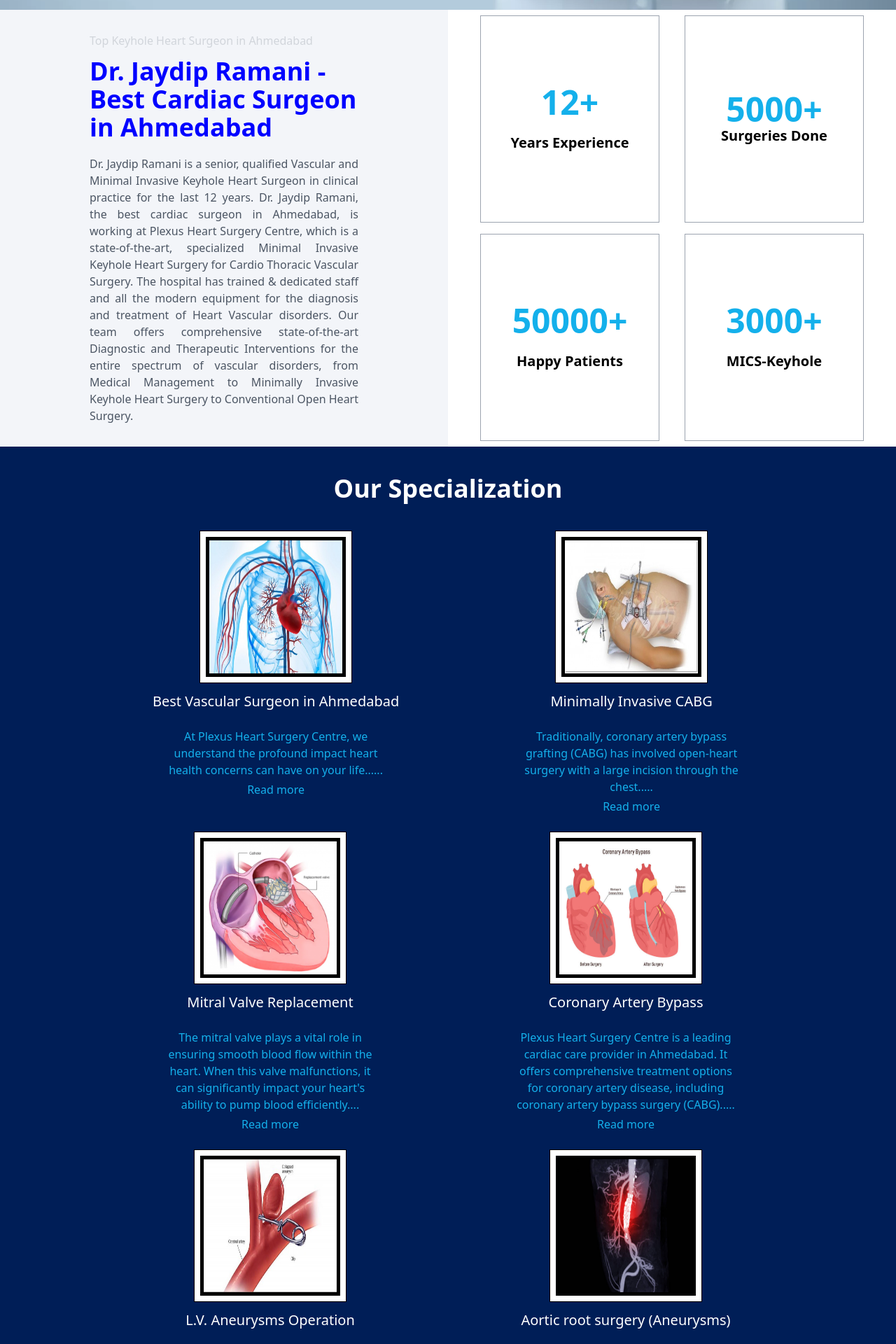
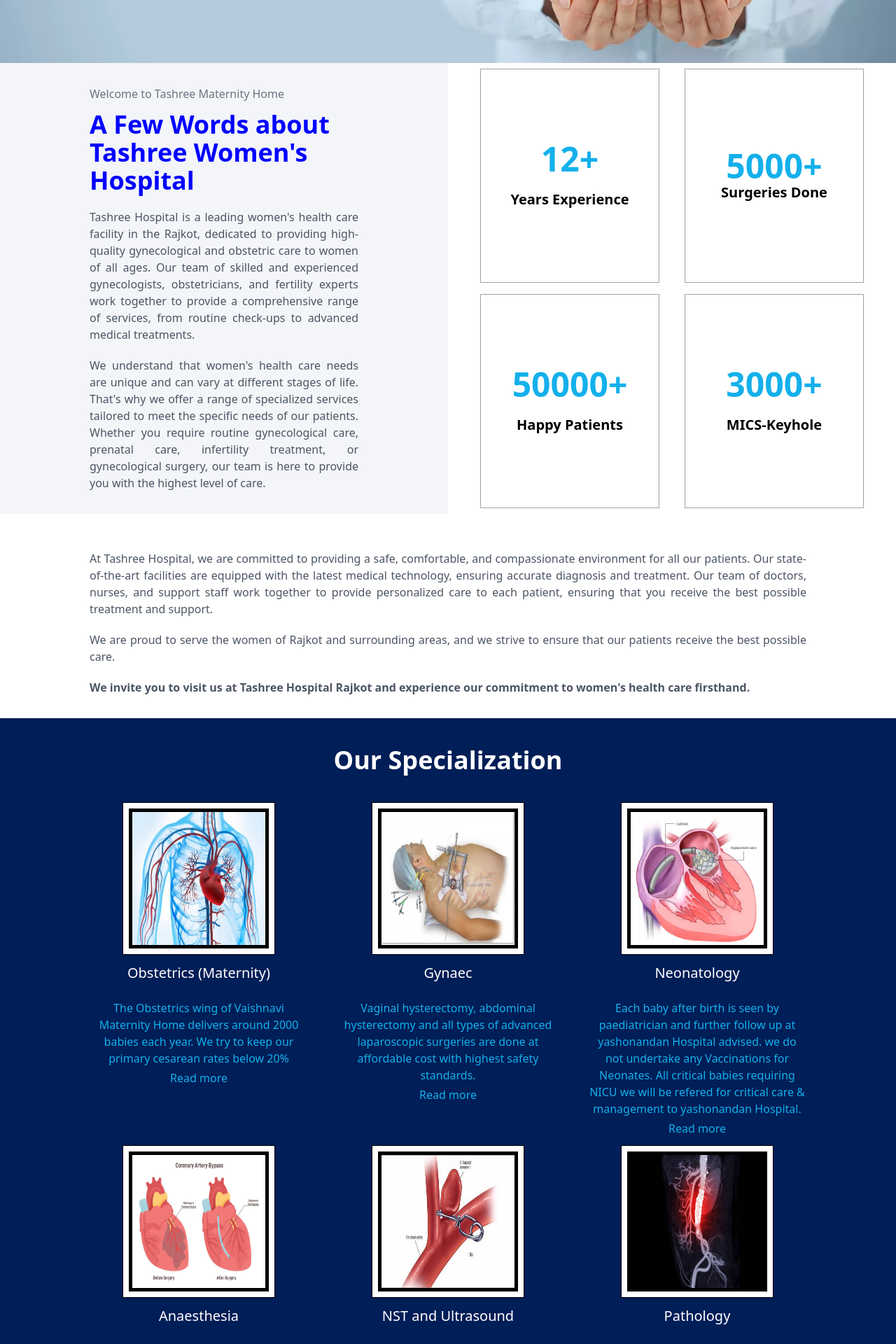
Before and after one commit to KunjSavaliya/doctor11, a React (Create React App) app: page / in a window 1280 px wide. Shown: the part 640-2560 px from the top of the page at 70% size. Built offline with nearby package versions, Linux system fonts and the light colour scheme.

Commit message:
content change

```diff
--- a/src/Component/Footer.js
+++ b/src/Component/Footer.js
@@ -12,7 +12,7 @@
                         About Our Expert
                     </p>
                     <p className='text-white md:w-72 mt-4'>
-                        Dr. Jaydip Ramani is a senior, qualified Vascular and Minimal Invasive Keyhole Heart Surgeon in clinical practice for the last 12+ years. Dr. Jaydip Ramani is working at Plexus Heart Surgery Centre which is a state-of-the-art, specialized Minimal Invasive Keyhole Heart Surgery for Cardio Thoracic Vascular Surgeon.
+                        Tashree Hospital & Endoscopy Centre offers a comprehensive range of infertility services and Gynaec Endoscopic Surgeries under one roof and we are known for our innovation, integrity, medical and technical excellence, personalised services, and consistent willingness to accept patients facing the most difficult medical challenges.
                     </p>
                     <p className='border-gray-600 text-white border-[1px] w-40 rounded-sm mt-4 p-3'>
                         Read More....
@@ -23,26 +23,24 @@
                         Our Services
                     </p>
                     <p className='text-white   mt-4 '>
-                        Heart Valve Surgeries
+                        Maternity Department
                     </p>
-                    <p className='text-white    '>
-                        Minimally Invasive CABG
+                    <p className='text-white '>
+                        Department of Gynecology
                     </p> <p className='text-white   '>
-                        Mitral Valve Replacement
+                        Embryo Center
                     </p> <p className='text-white   '>
-                        Coronary Artery Bypass
+                        Laser Hair Removal
                     </p> <p className='text-white   '>
-                        L.V. Aneurysms Operation
+                        Laparoscopy
                     </p>
                     <p className='text-white'>
-                        Aortic root surgery (Aneurysms)
+                        Sonography Infertility Division(I.V.F)
                     </p>
                     <p className='text-white'>
-                        Coronary Endarterectomy
+                        Homeopthic Skin Care
                     </p>
-                    <p className='text-white'>
-                        Myxoma
-                    </p>
+
                 </div>
                 <div>
                     <p className='text-white font-bold text-xl'>
--- a/src/Pages/AboutUs/AboutsUs.js
+++ b/src/Pages/AboutUs/AboutsUs.js
@@ -28,7 +28,7 @@
                 <p className=" p-4 lg:pl-[25%] lg:pr-[25%] text-xl  font-semibold lg:text-xl text-[#555555] mt-3 text-center">Dr. Jaydip Ramani is a senior, qualified Minimal Invasive Keyhole Heart & Vascular Surgeon in clinical practice for the last 12+ years. Dr. Jaydip Ramani is working at Plexus Heart Surgery Centre which is a state-of-the-art, specialized Minimal Invasive Keyhole Heart Surgery for Cardio Thoracic Vascular Surgeon. The hospital has trained & dedicated staff and all the modern equipment for the diagnosis and treatments of Heart Vascular disorders. Our team offers comprehensive state-of-the-art Diagnostic and Therapeutic Interventions for the entire spectrum of vascular disorders, from Medical Management to Minimally Invasive Keyhole Heart Surgery to Conventional Open Heart Surgery.</p>
 
             </div>
-            <div className=" flex-row lg:flex flex-wrap justify-center item-center xl:pl-[25%] xl:pr-[25%] p-8">
+            <div className=" flex-row lg:flex flex-wrap justify-center item-center xl:pl-[15%] xl:pr-[15%] p-8">
                 <div className='flex flex-wrap justify-center lg:justify-end animate__animated animate__fadeInLeft'>
                     <div className="flex flex-wrap gap-5 p-3 ">
                         <img src={doctorName} alt='Vascular Surgeon' width={400} height={400} className=' h-[350px] lg:h-[450px]   animate__animated animate__fadeInUp ' />
@@ -78,11 +78,11 @@
                 </div>
             </div>
             <div className='opacity-90 p-5 lg:p-20 bg-[#001e57] flex flex-col lg:flex-row lg:pl-[20%] lg:pr-[20%]'>
-                <div className='p-10 *:lg:p-14 w-[100%] bg-white lg:-mt-5'>
+                <div className='p-10 lg:p-14  w-[100%] bg-white lg:-mt-5'>
                     <p className="text-3xl font-extrabold lg:text-4xl bg-white text-[#001e57] mt-3 text-center">
                         Our Mission
                     </p>
-                    <hr className='border-t-1 border-gray-600 w-20 mx-auto mt-4' />
+                    <hr className='border-t-1 p-0 border-gray-600 w-20 mx-auto mt-4' />
                     <p className='text-[#555555] text-xl mt-4 text-center'>
                         Our doctors are committed to providing you with the best possible care. They will take the time to listen to your concerns and answer your questions.
                     </p>
--- a/src/Pages/Home/Home.js
+++ b/src/Pages/Home/Home.js
@@ -18,8 +18,8 @@
     const [currentImage, setCurrentImage] = useState(0);
     const images = [img2, img3, img1];
     const textContent = [
-        "Complete Heart Care Solutions Under One Roof",
-        "Advance Keyhole Heart Surgeon",
+        "What We Treat?",
+        "Our team treat all gynaecology conditions using the latest techniques.",
         "Dr. Jaydip Ramani is Top Minimal Invasive Heart Surgeon"
     ];
 
@@ -31,15 +31,15 @@
         setCurrentImage((prev) => (prev - 1 + images.length) % images.length);
     };
     const specializationCards = [
-        { imgSrc: hp9, title: "Best Vascular Surgeon in Ahmedabad", description: "At Plexus Heart Surgery Centre, we understand the profound impact heart health concerns can have on your life......" },
-        { imgSrc: hp7, title: "Minimally Invasive CABG", description: "Traditionally, coronary artery bypass grafting (CABG) has involved open-heart surgery with a large incision through the chest....." },
-        { imgSrc: hp6, title: "Mitral Valve Replacement", description: "The mitral valve plays a vital role in ensuring smooth blood flow within the heart. When this valve malfunctions, it can significantly impact your heart's ability to pump blood efficiently...." },
-        { imgSrc: hp5, title: "Coronary Artery Bypass", description: "Plexus Heart Surgery Centre is a leading cardiac care provider in Ahmedabad. It offers comprehensive treatment options for coronary artery disease, including coronary artery bypass surgery (CABG)....." },
-        { imgSrc: hp4, title: "L.V. Aneurysms Operation", description: "The left ventricle, your heart's main pumping chamber, can become weakened and bulge outward due to a condition called left ventricular aneurysm (LVA)....." },
-        { imgSrc: hp3, title: "Aortic root surgery (Aneurysms)", description: "The aortic root, the very foundation of your aorta, plays a critical role in directing blood flow from your heart to the rest of your body....." },
-        { imgSrc: hp2, title: "Coronary Endarterectomy", description: "While bypass surgery has become a mainstay for treating blocked coronary arteries, there's another option for certain patients: coronary endarterectomy....." },
-        { imgSrc: hp8, title: "Myxoma", description: "While most heart conditions involve blockages or weakened muscles, myxomas present a unique challenge. These rare, non-cancerous tumors arise from the heart's connective tissue and can disrupt blood flow within the chambers...." },
-        { imgSrc: hp1, title: "Myxoma", description: "While most heart conditions involve blockages or weakened muscles, myxomas present a unique challenge. These rare, non-cancerous tumors arise from the heart's connective tissue and can disrupt blood flow within the chambers...." }
+        { imgSrc: hp9, title: "Obstetrics (Maternity)", description: "The Obstetrics wing of Vaishnavi Maternity Home delivers around 2000 babies each year. We try to keep our primary cesarean rates below 20%" },
+        { imgSrc: hp7, title: "Gynaec", description: "Vaginal hysterectomy, abdominal hysterectomy and all types of advanced laparoscopic surgeries are done at affordable cost with highest safety standards." },
+        { imgSrc: hp6, title: "Neonatology", description: "Each baby after birth is seen by paediatrician and further follow up at yashonandan Hospital advised. we do not undertake any Vaccinations for Neonates. All critical babies requiring NICU we will be refered for critical care & management to yashonandan Hospital." },
+        { imgSrc: hp5, title: "Anaesthesia", description: "The practice of obstetric anaesthesia is an emergency service we have around the clock availability of anaesthetist." },
+        { imgSrc: hp4, title: "NST and Ultrasound", description: "Ultrasound plays a critical role in the treatment of reproductive system. It gives a clear perspective for perfect diagnosis to experts." },
+        { imgSrc: hp3, title: "Pathology", description: "We though have a collection center, as we have been associated with SAATHI an NGO working in the field of HIV and AIDS we offer HIV testing in our hospital at free for antenatal mothers" },
+        { imgSrc: hp2, title: "Basic Infertility Treatment", description: "There is nothing more frustrating thing in life than finding difficulty to conceive. Do not let this annoying predicament spoil your life." },
+        { imgSrc: hp8, title: "Laparoscopic Surgery", description: "Laparoscopic surgery is the minimally invasive surgical procedure where the duration of hospitalization is the least and the recovery the fastest." },
+        { imgSrc: hp1, title: "Family Planning", description: "When you do not want to extend the family further, you need specialized guidance about the right methods that are safe, reversible and effective." }
     ];
 
     return (
@@ -48,7 +48,7 @@
                 <img src={images[currentImage]} alt="carousel" className="w-full h-full object-cover" />
                 <div className=" flex
                  flex-col gap-10 absolute top-0 left-0 p-5 text-white">
-                    <h2 className=" text-3xl lg:text-5xl w-[70%] font-bold lg:pl-36 animate__animated animate__fadeInDown">{textContent[currentImage]}</h2>
+                    <h2 className=" text-3xl lg:text-5xl font-bold lg:pl-36 lg:mt-16    animate__animated animate__fadeInDown">{textContent[currentImage]}</h2>
                     <div className='lg:pl-36'>
                         <button className=" text-white font-bold bg-[#14B0EB] px-5 py-4 rounded animate__animated animate__fadeInUp">BOOK AN APPOINTMENT </button>
 
@@ -69,16 +69,20 @@
             </div>
             <div className="flex flex-wrap ">
                 <div className="flex-1  w-[50%] bg-[#f3f5f9] p-8 lg:pl-32 lg:pr-32">
-                    <p className="font-normal text-gray-300">Top Keyhole Heart Surgeon in Ahmedabad</p>
-                    <p className="font-semibold text-4xl text-[#0000ff] mt-3 text-start">Dr. Jaydip Ramani - Best Cardiac Surgeon in Ahmedabad</p>
+                    <p className="font-normal text-gray-500">Welcome to Tashree Maternity Home</p>
+                    <p className="font-semibold text-4xl text-[#0000ff] mt-3 text-start">A Few Words about Tashree Women's Hospital</p>
                     <p className='text-gray-600 mt-5 text-justify'>
-                        Dr. Jaydip Ramani is a senior, qualified Vascular and Minimal Invasive Keyhole Heart Surgeon in clinical practice for the last 12 years.
-                        Dr. Jaydip Ramani, the best cardiac surgeon in Ahmedabad, is working at Plexus Heart Surgery Centre, which is a state-of-the-art, specialized Minimal Invasive Keyhole Heart Surgery for Cardio Thoracic Vascular Surgery.
-                        The hospital has trained & dedicated staff and all the modern equipment for the diagnosis and treatment of Heart Vascular disorders.
-                        Our team offers comprehensive state-of-the-art Diagnostic and Therapeutic Interventions for the entire spectrum of vascular disorders,
-                        from Medical Management to Minimally Invasive Keyhole Heart Surgery to Conventional Open Heart Surgery.
+                        Tashree  Hospital is a leading women's health care facility in the Rajkot, dedicated to providing high-quality gynecological and obstetric care to women of all ages. Our team of skilled and experienced gynecologists, obstetricians, and fertility experts work together to provide a comprehensive range of services, from routine check-ups to advanced medical treatments.
                     </p>
+                    <p className='text-gray-600 mt-5 text-justify'>
+                        We understand that women's health care needs are unique and can vary at different stages of life. That's why we offer a range of specialized services tailored to meet the specific needs of our patients. Whether you require routine gynecological care, prenatal care, infertility treatment, or gynecological surgery, our team is here to provide you with the highest level of care.
+
+                    </p>
+
+
+
                 </div>
+
                 <div className='flex flex-wrap  justify-center lg:w-[50%]'>
                     <div className="flex flex-wrap gap-5 justify-center  ">
                         <div className="flex flex-col items-center w-64 gap-5 justify-center border border-gray-400 p-4 m-2">
@@ -102,16 +106,28 @@
                     </div>
                 </div>
             </div>
+            <div className="flex-1  p-8 lg:pl-32 lg:pr-32">
+
+                <p className='text-gray-600 mt-5 text-justify'>
+                    At Tashree Hospital, we are committed to providing a safe, comfortable, and compassionate environment for all our patients. Our state-of-the-art facilities are equipped with the latest medical technology, ensuring accurate diagnosis and treatment. Our team of doctors, nurses, and support staff work together to provide personalized care to each patient, ensuring that you receive the best possible treatment and support.
+                </p>
+                <p className='text-gray-600 mt-5 text-justify'>
+                    We are proud to serve the women of Rajkot and surrounding areas, and we strive to ensure that our patients receive the best possible care.
+                </p>
+                <p className='text-gray-600 mt-5 text-justify font-bold'>
+                    We invite you to visit us at Tashree Hospital Rajkot and experience our commitment to women's health care firsthand.
+                </p>
+            </div>
             <div className='bg-[#001e57] '>
                 <h1 className='text-4xl pt-10 mb-10 font-bold text-center text-white '>Our Specialization</h1>
-                <div className='lg:pl-36 lg:pr-36 flex flex-wrap justify-around gap-6'>
+                <div className='lg:pl-28 lg:pr-28 flex flex-wrap justify-around gap-3'>
                     {specializationCards?.map((card, index) => (
                         <div key={index} className='flex flex-col items-center'>
                             <div className='bg-white border animate__animated animate__pulse border-black p-2'>
                                 <img src={card.imgSrc} alt={card.title} width={200} height={100} className='border-black border-[5px] h-[200px]' />
                             </div>
                             <p className='text-xl text-white mt-3 text-center' >{card.title}</p>
-                            <p className='text-[#14B0EB] sm:w-80 text-center mt-5 p-1'>{card.description}</p>
+                            <p className='text-[#14B0EB] sm:w-80  text-center mt-5 p-1'>{card.description}</p>
                             <p className='text-[#14B0EB] text-center w-full'>Read more</p>
                         </div>
                     ))}
@@ -140,11 +156,11 @@
             <div className='bg-[#001e57] p-24'>
                 <h1 className='text-4xl  font-bold text-start text-white'>Latest Updates
                 </h1>
-                    <hr className='border-t-2 border-[#14B0EB] w-36  mt-4' />
+                <hr className='border-t-2 border-[#14B0EB] w-36  mt-4' />
 
             </div>
             <h1 className='text-5xl mt-20     font-bold text-center text-[#001e57] mb-20'>Our Patient's Feedback
-            <hr className='border-t-2 border-[#14B0EB] w-20 mx-auto  mt-4' />
+                <hr className='border-t-2 border-[#14B0EB] w-20 mx-auto  mt-4' />
             </h1>
 
         </>
```
Also changed, not shown: src/Images/logo.jpg.
